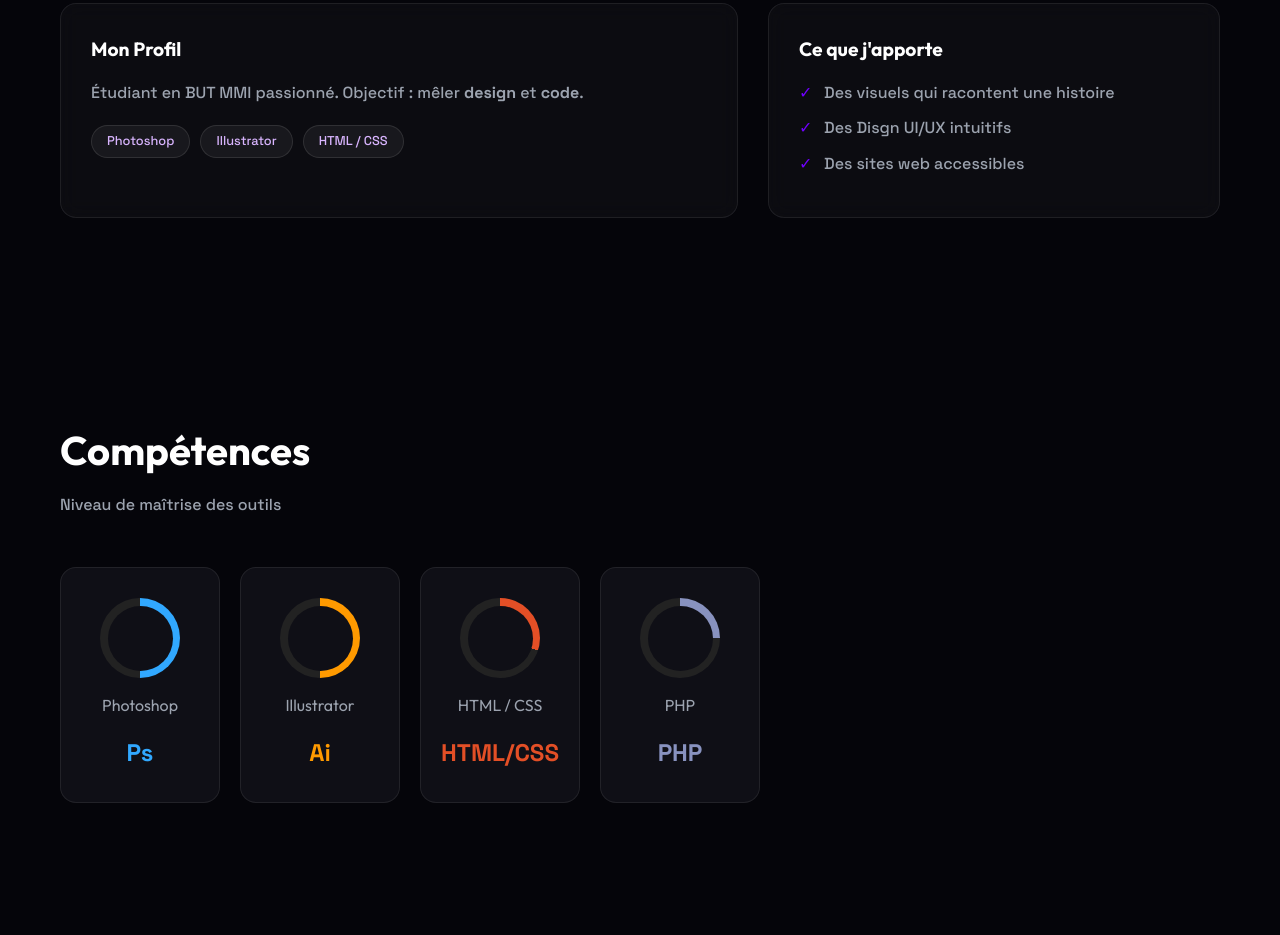
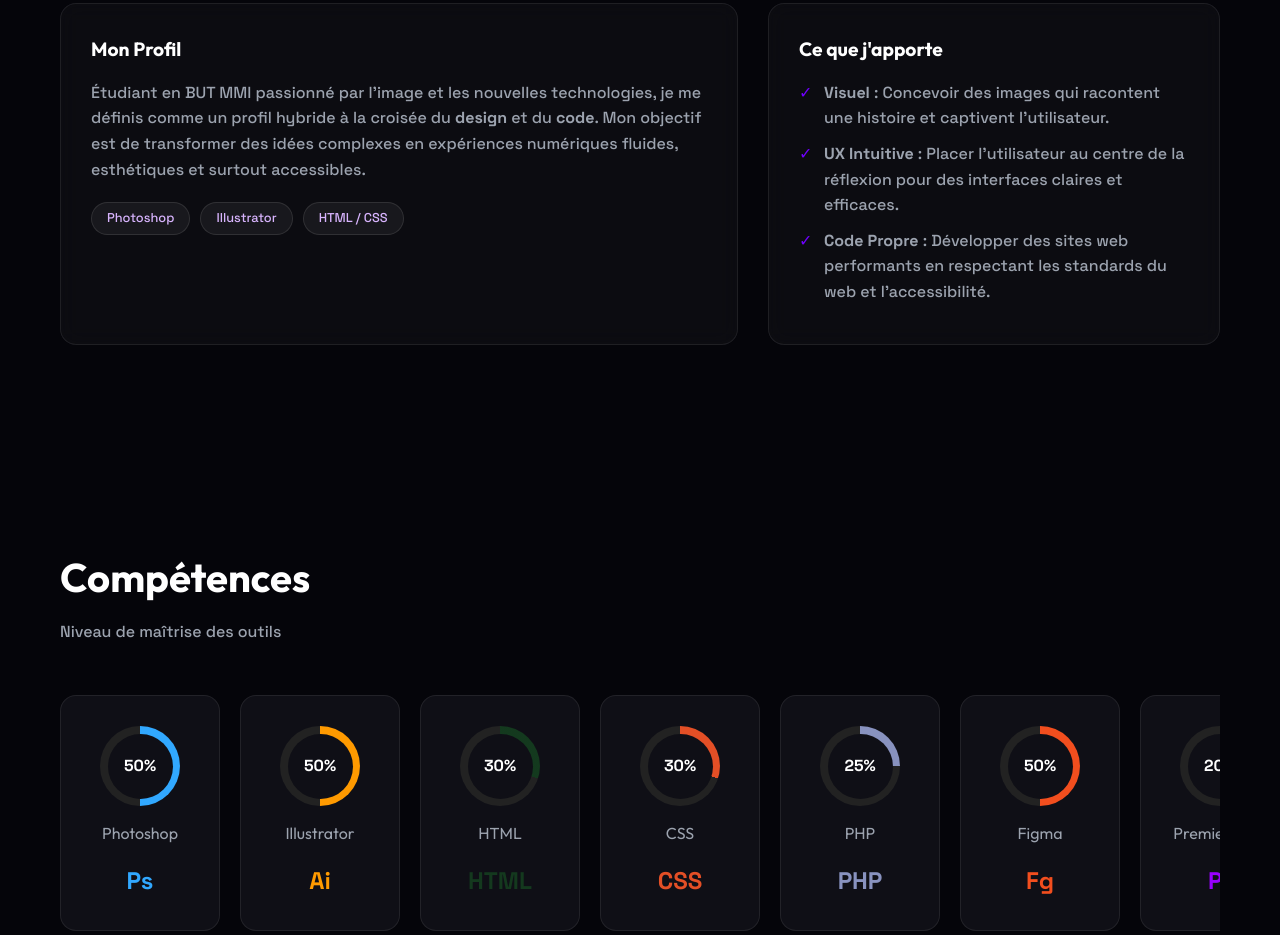
Before and after one commit to rdsbnt-collab/Portfolio, a plain HTML site: page index.html in a window 1280 px wide. Shown: the part 1011-1946 px from the top of the page. Drawn offline with Linux system fonts and the light colour scheme.

Commit message:
Refactor index.html structure and content

```diff
--- a/index.html
+++ b/index.html
@@ -11,7 +11,8 @@
 
   <link rel="stylesheet" href="style.css">
 </head>
-<body>
+
+<body class="page-loaded">
 
   <div class="bg-noise"></div>
   <div class="bg-glow"></div>
@@ -29,7 +30,7 @@
 
   <main>
     <!-- HERO -->
-    <section id="hero" class="hero">
+<section id="hero" class="hero">
   <div class="hero__content">
     <p class="hero__tagline">MONTAGE PHOTOS + DESIGN + WEB</p>
     <h1 class="hero__title">
@@ -46,7 +47,7 @@
       <a href="#contact" class="btn btn--secondary">Me contacter</a>
     </div>
 
-    <!-- souris de scroll déplacée ici -->
+    <!-- souris de scroll -->
     <div class="scroll">
       <span class="scroll__text">SCROLL</span>
       <div class="scroll__mouse">
@@ -56,10 +57,14 @@
   </div>
 
   <div class="hero__visual">
-  <div class="orb">
-    <div class="orb__inner"></div>
+    <div class="ship">
+      <div class="ship__body">
+        <div class="ship__cockpit"></div>
+      </div>
+      <div class="ship__ring"></div>
+      <div class="ship__glow"></div>
+    </div>
   </div>
-</div>
 </section>
 
     <!-- A PROPOS -->
@@ -72,7 +77,7 @@
           <div class="card card--glass">
             <h3 class="card__title">Mon Profil</h3>
             <p class="card__text">
-              Étudiant en BUT MMI passionné. Objectif : mêler <strong>design</strong> et <strong>code</strong>.
+              Étudiant en BUT MMI passionné par l'image et les nouvelles technologies, je me définis comme un profil hybride à la croisée du <strong>design</strong> et du <strong>code</strong>. Mon objectif est de transformer des idées complexes en expériences numériques fluides, esthétiques et surtout accessibles.
             </p>
             <div class="tags">
               <span class="tags__item">Photoshop</span>
@@ -83,9 +88,9 @@
           <div class="card card--glass">
             <h3 class="card__title">Ce que j'apporte</h3>
             <ul class="list list--check">
-              <li>Des visuels qui racontent une histoire</li>
-              <li>Des Disgn UI/UX intuitifs</li>
-              <li>Des sites web accessibles</li>
+              <li><strong>Visuel</strong> : Concevoir des images qui racontent une histoire et captivent l'utilisateur.</li>
+              <li><strong>UX Intuitive</strong> : Placer l'utilisateur au centre de la réflexion pour des interfaces claires et efficaces.</li>
+              <li><strong>Code Propre</strong> : Développer des sites web performants en respectant les standards du web et l'accessibilité.</li>
             </ul>
           </div>
         </div>
@@ -104,7 +109,7 @@
       <!-- Photoshop 50% -->
       <article class="skill">
         <div class="skill__gauge" style="--p:50; --c:#31A8FF;">
-          <div class="skill__inner"></div>
+          <div class="skill__inner">50%</div>
         </div>
         <h3 class="skill__name">Photoshop</h3>
         <div class="skill__icon">Ps</div>
@@ -113,32 +118,79 @@
       <!-- Illustrator 50% -->
       <article class="skill">
         <div class="skill__gauge" style="--p:50; --c:#FF9A00;">
-          <div class="skill__inner"></div>
+          <div class="skill__inner">50%</div>
         </div>
         <h3 class="skill__name">Illustrator</h3>
         <div class="skill__icon" style="color:#FF9A00;">Ai</div>
       </article>
 
-      <!-- HTML / CSS 30% -->
+      <!-- HTML -->
+      <article class="skill">
+        <div class="skill__gauge" style="--p:30; --c:#26e33f33
+;">
+          <div class="skill__inner">30%</div>
+        </div>
+        <h3 class="skill__name">HTML</h3>
+        <div class="skill__icon" style="color:#26e33f33;">HTML</div>
+      </article>
+
+        <!-- CSS -->
       <article class="skill">
         <div class="skill__gauge" style="--p:30; --c:#E34F26;">
-          <div class="skill__inner"></div>
+          <div class="skill__inner">30%</div>
         </div>
-        <h3 class="skill__name">HTML / CSS</h3>
-        <div class="skill__icon" style="color:#E34F26;">HTML/CSS</div>
+        <h3 class="skill__name">CSS</h3>
+        <div class="skill__icon" style="color:#E34F26;">CSS</div>
       </article>
 
       <!-- PHP 25% -->
       <article class="skill">
         <div class="skill__gauge" style="--p:25; --c:#8892BF;">
-          <div class="skill__inner"></div>
+          <div class="skill__inner">25%</div>
         </div>
         <h3 class="skill__name">PHP</h3>
         <div class="skill__icon" style="color:#8892BF;">PHP</div>
       </article>
+
+      <!-- Figma 50% -->
+      <article class="skill">
+        <div class="skill__gauge" style="--p:50; --c:#F24E1E;">
+          <div class="skill__inner">50%</div>
+        </div>
+        <h3 class="skill__name">Figma</h3>
+        <div class="skill__icon" style="color:#F24E1E;">Fg</div>
+      </article>
+
+      <!-- Premiere Pro 20% -->
+      <article class="skill">
+        <div class="skill__gauge" style="--p:20; --c:#9900FF;">
+          <div class="skill__inner">20%</div>
+        </div>
+        <h3 class="skill__name">Premiere Pro</h3>
+        <div class="skill__icon" style="color:#9900FF;">Pr</div>
+      </article>
+
+      <!-- DaVinci 60% -->
+      <article class="skill">
+        <div class="skill__gauge" style="--p:60; --c:#F9C200;">
+          <div class="skill__inner">60%</div>
+        </div>
+        <h3 class="skill__name">DaVinci</h3>
+        <div class="skill__icon" style="color:#F9C200;">Dv</div>
+      </article>
+
+      <!-- Canva 70% -->
+      <article class="skill">
+        <div class="skill__gauge" style="--p:70; --c:#00C4B4;">
+          <div class="skill__inner">70%</div>
+        </div>
+        <h3 class="skill__name">Canva</h3>
+        <div class="skill__icon" style="color:#00C4B4;">Cv</div>
+      </article>
     </div>
   </div>
 </section>
+
 
     <!-- PROJETS -->
     <section id="projets" class="section">
@@ -238,6 +290,10 @@
   <footer class="footer">
     &copy; 2026 - Portfolio MMI
   </footer>
-<form class="form" method="post" action="mailto:ton@email.com?subject=Contact">
+<script>
+window.addEventListener('load', () => {
+  document.documentElement.classList.add('loaded');
+});
+</script>
 </body>
 </html>
```
